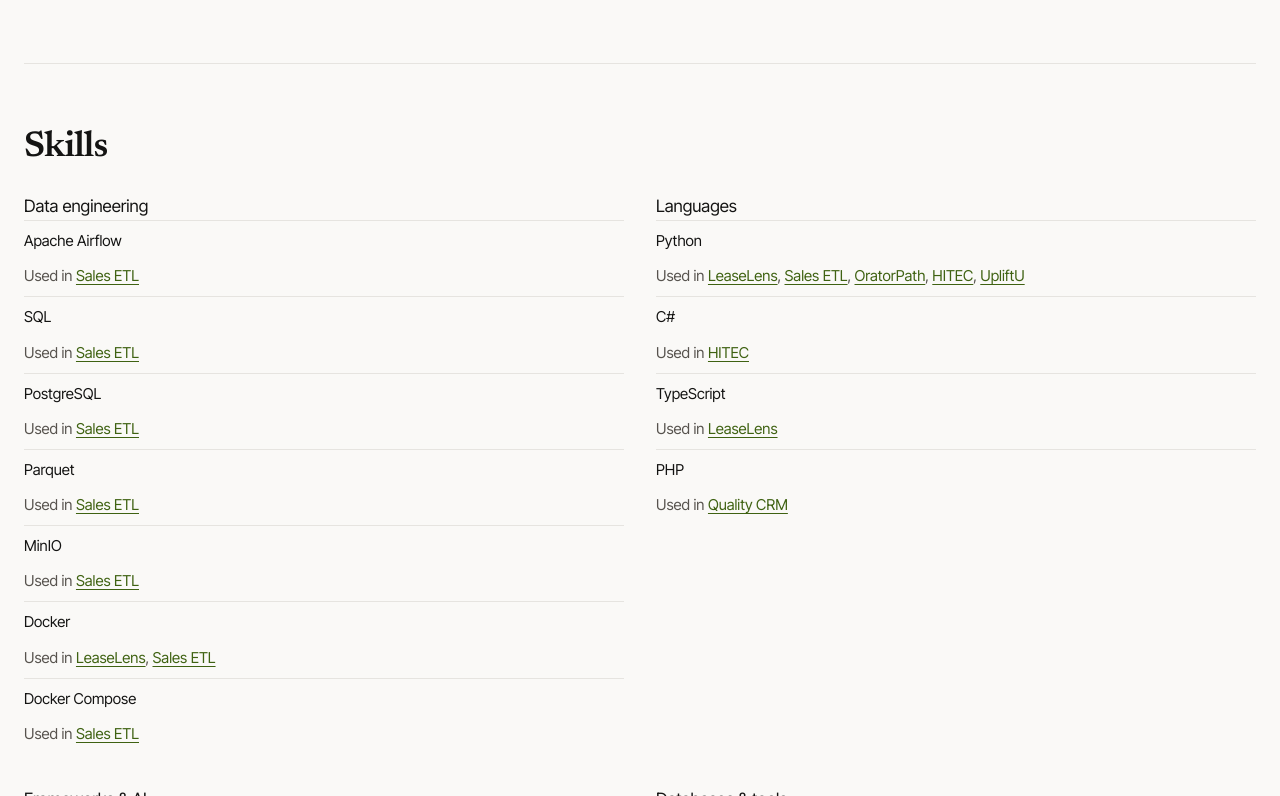
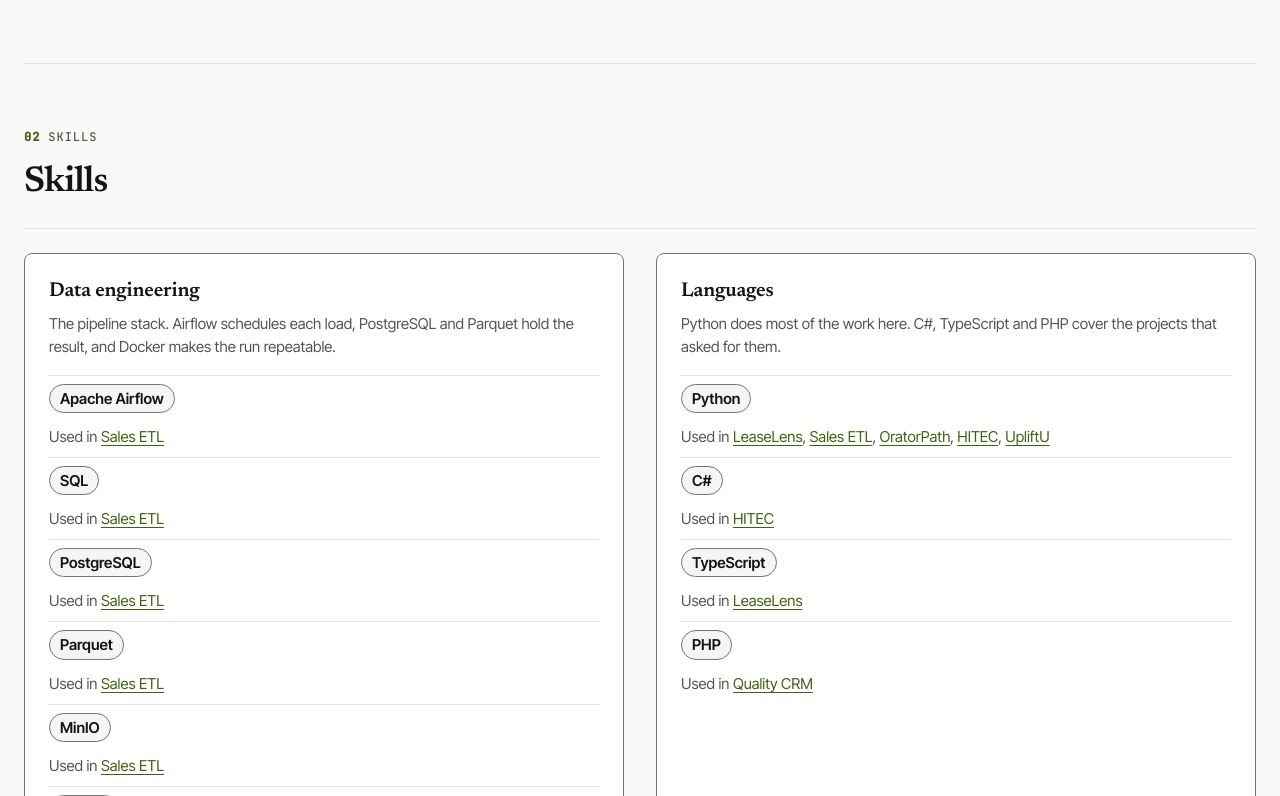
Before and after one commit to shamas92/portfolio-v4, a Next.js app: page / in a window 1280 px wide. Shown: the part 7864-8660 px from the top of the page. Built offline with nearby package versions, Linux system fonts and the light colour scheme.

Commit message:
Direction A: Skills section (Parish spine)
2x2 cards with purpose lines and skill pills, merged Databases
& tools group, accessible usedIn labels, and the 02 spine kicker
+ rule on the home page.

```diff
--- a/src/app/page.tsx
+++ b/src/app/page.tsx
@@ -361,10 +361,14 @@ export default function Home() {
         tabIndex={-1}
       >
         <Reveal>
+          <p className="section-kicker">
+            <span className="section-number">02</span> {ui.skills.heading}
+          </p>
           <h2 className="section-head" id="skills-head">
             {ui.skills.heading}
           </h2>
         </Reveal>
+        <hr className="section-rule" aria-hidden="true" />
         <SkillsSection />
       </section>
     </div>
--- a/src/components/SkillsSection.tsx
+++ b/src/components/SkillsSection.tsx
@@ -1,62 +1,74 @@
 "use client";
 
 import Link from "next/link";
-import { useContent } from "@/i18n/LocaleProvider";
+import { format, useContent } from "@/i18n/LocaleProvider";
 import { tabLabel } from "./HeroShowcase";
 
-/** Skills: every skill, grouped by what it does, each exactly
- *  once. A skill names the projects that used it — as links to
- *  the case pages, using the short project labels — so the list
- *  is evidence, not a tag cloud. The name sits on its own line
- *  above the "Used in" line (the CSS puts the gap between
- *  them). Below the groups, a coursework tier names the skills
- *  learned through the Google certificates and links to the
+/** Skills as 2×2 purpose-first cards (Ubaid model). Each card
+ *  names what its group is for in one line — the purpose comes
+ *  from the locale content, never invented here — then lists
+ *  its skills as pills. A skill names the projects that used
+ *  it, as links to the case pages using the short project
+ *  labels, so the list is evidence, not a tag cloud. Every
+ *  "Used in" link carries an aria-label with the skill and the
+ *  full project title ("PostgreSQL — used in Sales ETL
+ *  Pipeline"): the visible labels repeat across skills, so
+ *  the bare text alone tells a screen reader nothing. Below
+ *  the cards, a coursework tier names the skills learned
+ *  through the Google certificates and links to the
  *  certificates line in Background. No skill is listed as
  *  unused: the coursework tier is the honest place for skills
- *  with no shipped use on this page. Column titles come from
- *  the locale content; skill names are proper nouns and do not
- *  translate. */
+ *  with no shipped use on this page. Column titles and purpose
+ *  lines come from the locale content; skill names are proper
+ *  nouns and do not translate. */
 export function SkillsSection() {
   const content = useContent();
   const ui = content.ui.skills;
   const skills = content.skills;
 
   /* The "Used in" lists carry short project labels ("Sales
-   *  ETL", "HITEC"); resolve each to its case-page slug through
-   *  the tab label first (the same short labels the hero tabs
-   *  use), then the short title, then the full title. A label
+   *  ETL", "HITEC"); resolve each to its project through the
+   *  tab label first (the same short labels the hero tabs
+   *  use), then the short title, then the full title. The
+   *  project object gives both the case-page slug for the href
+   *  and the full title for the link's aria-label. A label
    *  that resolves to no project renders as plain text, never
    *  as a dead link. */
-  const byLabel = new Map(
-    content.projects.map((p) => [tabLabel(p), p.slug]),
-  );
-  const byShortTitle = new Map(
-    content.projects.map((p) => [p.shortTitle, p.slug]),
-  );
-  const byTitle = new Map(content.projects.map((p) => [p.title, p.slug]));
+  const byLabel = new Map<string, (typeof content.projects)[number]>();
+  for (const p of content.projects) {
+    byLabel.set(tabLabel(p), p);
+    if (p.shortTitle) byLabel.set(p.shortTitle, p);
+    byLabel.set(p.title, p);
+  }
 
   return (
     <>
       <div className="skills-grid">
         {skills.groups.map((group) => (
-          <div className="skills-col" key={group.title}>
-            <h3 className="skills-col-head">{group.title}</h3>
+          <article className="skills-card" key={group.title}>
+            <h3 className="skills-card-head">{group.title}</h3>
+            <p className="skills-purpose">{group.purpose}</p>
             <ul className="skills-list">
               {group.items.map((skill) => (
                 <li key={skill.name}>
-                  <span className="skills-name">{skill.name}</span>
+                  <span className="skills-pill">{skill.name}</span>
                   <span className="skills-used">
                     {ui.usedIn}{" "}
                     {skill.usedIn.map((label, i) => {
-                      const slug =
-                        byLabel.get(label) ??
-                        byShortTitle.get(label) ??
-                        byTitle.get(label);
+                      const project = byLabel.get(label);
                       return (
                         <span key={label}>
                           {i > 0 && ", "}
-                          {slug ? (
-                            <Link href={`/work/${slug}`}>{label}</Link>
+                          {project ? (
+                            <Link
+                              href={`/work/${project.slug}`}
+                              aria-label={format(ui.usedInLabel, {
+                                skill: skill.name,
+                                project: project.title,
+                              })}
+                            >
+                              {label}
+                            </Link>
                           ) : (
                             label
                           )}
@@ -67,7 +79,7 @@ export function SkillsSection() {
                 </li>
               ))}
             </ul>
-          </div>
+          </article>
         ))}
       </div>
       <p className="skills-coursework">
```
